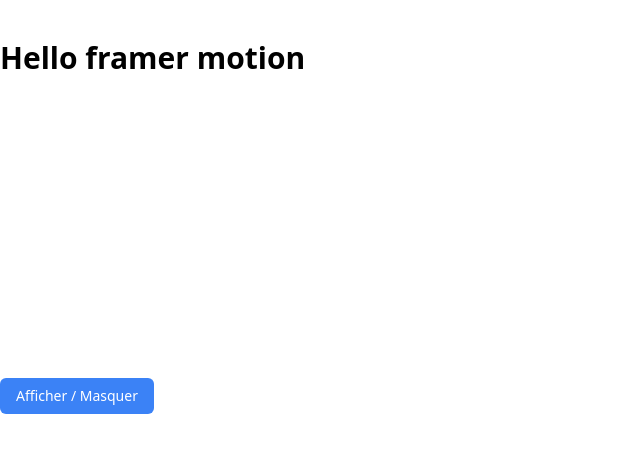
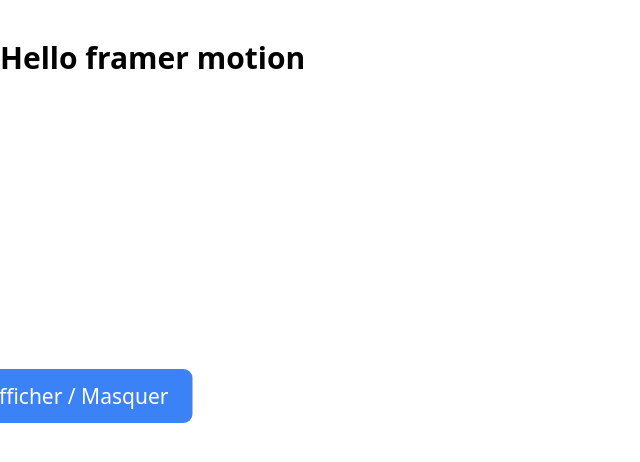
Before and after one commit to NdekoCode/framer-motion-discovery, a Next.js app: page / in a window 1280 px wide. Shown: the top 462 px of the page, without its empty margins (0-640 px from the left). Built offline with nearby package versions, Linux system fonts and the light colour scheme.

Commit message:
feat: button motion

```diff
--- a/components/Btn.tsx
+++ b/components/Btn.tsx
@@ -1,15 +1,24 @@
 import {FC, PropsWithChildren} from "react";
+import {motion} from 'framer-motion'
 
 export const Btn: FC<PropsWithChildren<{ onClick: () => void }>> = ({
                                                                         children,
                                                                         ...props
                                                                     }) => {
     return (
-        <button
+        <motion.button
             className="px-4 py-2 text-sm text-white bg-blue-500 rounded-md"
+            animate={{
+                scale: 1.5,
+            }}
+            transition={{
+                repeat: 2,
+                ease: "easeInOut",
+                repeatType: 'reverse'
+            }}
             {...props}
         >
             {children}
-        </button>
+        </motion.button>
     );
 };
```
Also changed, not shown: app/page.tsx (+7 -6 lines).
